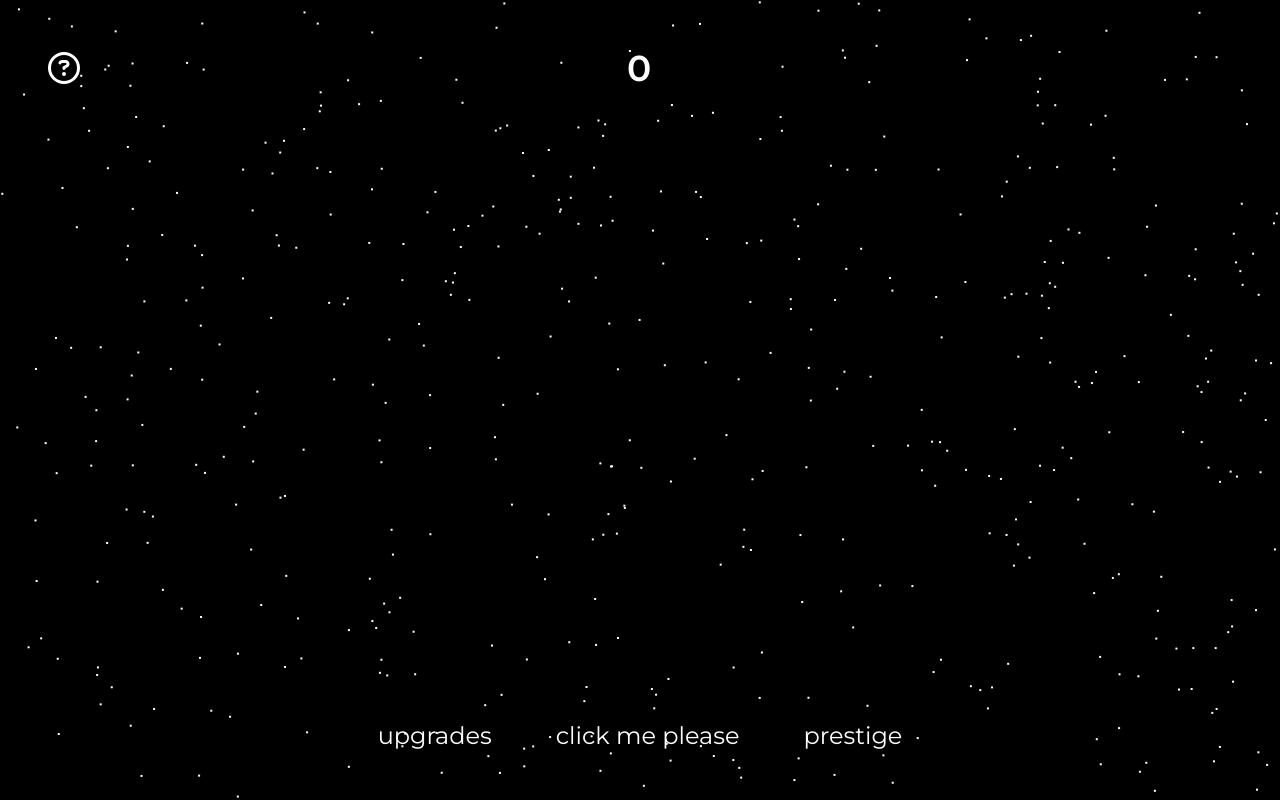
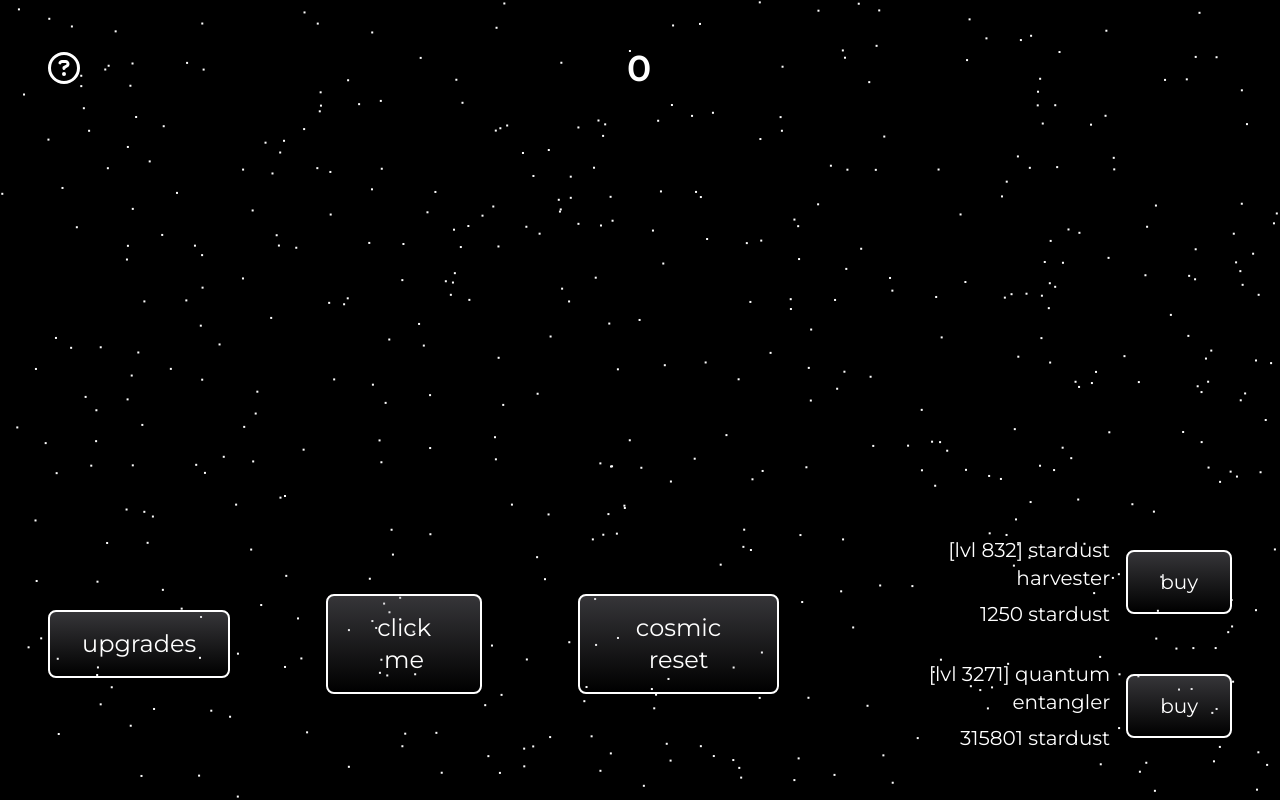
Before and after one commit to dalton-f/cosmic-collector, a website: page public/index.html in a window 1280 px wide. Drawn offline with Linux system fonts and the light colour scheme.

Commit message:
Create basic shop design with HTML

```diff
--- a/public/index.html
+++ b/public/index.html
@@ -25,7 +25,11 @@
         class="col-span-full row-span-full flex flex-col justify-between p-12 text-white"
       >
         <div class="grid grid-cols-3 items-center">
-          <button class="max-w-fit" aria-label="Help">
+          <button
+            class="max-w-fit cursor-pointer"
+            aria-label="Help"
+            id="help-button"
+          >
             <svg
               xmlns="http://www.w3.org/2000/svg"
               viewBox="0 0 512 512"
@@ -45,10 +49,42 @@
             0
           </p>
         </div>
-        <div class="flex items-center justify-center gap-16">
-          <button>upgrades</button>
-          <button id="clicker-button">click me please</button>
-          <button>prestige</button>
+        <div class="flex items-center justify-center gap-24">
+          <button class="button cursor-pointer" id="upgrades-button">
+            upgrades
+          </button>
+          <button class="button cursor-pointer" id="clicker-button">
+            click me
+          </button>
+          <button class="button cursor-pointer" id="reset-button">
+            cosmic reset
+          </button>
+
+          <!-- shop example -->
+
+          <aside>
+            <ul class="flex flex-col items-end gap-8">
+              <li class="flex items-center gap-4 text-xl">
+                <div class="flex flex-col gap-2 text-right">
+                  <p>[lvl 832] stardust harvester</p>
+
+                  <p>1250 stardust</p>
+                </div>
+
+                <button class="button">buy</button>
+              </li>
+
+              <li class="flex items-center gap-4 text-xl">
+                <div class="flex flex-col gap-2 text-right">
+                  <p>[lvl 3271] quantum entangler</p>
+
+                  <p>315801 stardust</p>
+                </div>
+
+                <button class="button">buy</button>
+              </li>
+            </ul>
+          </aside>
         </div>
       </div>
     </main>
--- a/src/css/app.pcss
+++ b/src/css/app.pcss
@@ -3,3 +3,22 @@
 @theme {
   --font-montserrat: "Montserrat", sans-serif;
 }
+
+.button {
+  border: 2px solid white;
+  border-radius: 0.5rem;
+  background: linear-gradient(
+    180deg,
+    rgba(154, 153, 162, 0.35) 0%,
+    rgba(0, 0, 0, 0) 100%
+  );
+  padding: 1rem 2rem;
+  cursor: pointer;
+
+  transition: all 0.3s linear;
+}
+
+.button:hover {
+  background: white;
+  color: black;
+}
```
Also changed, not shown: public/css/app.css.
